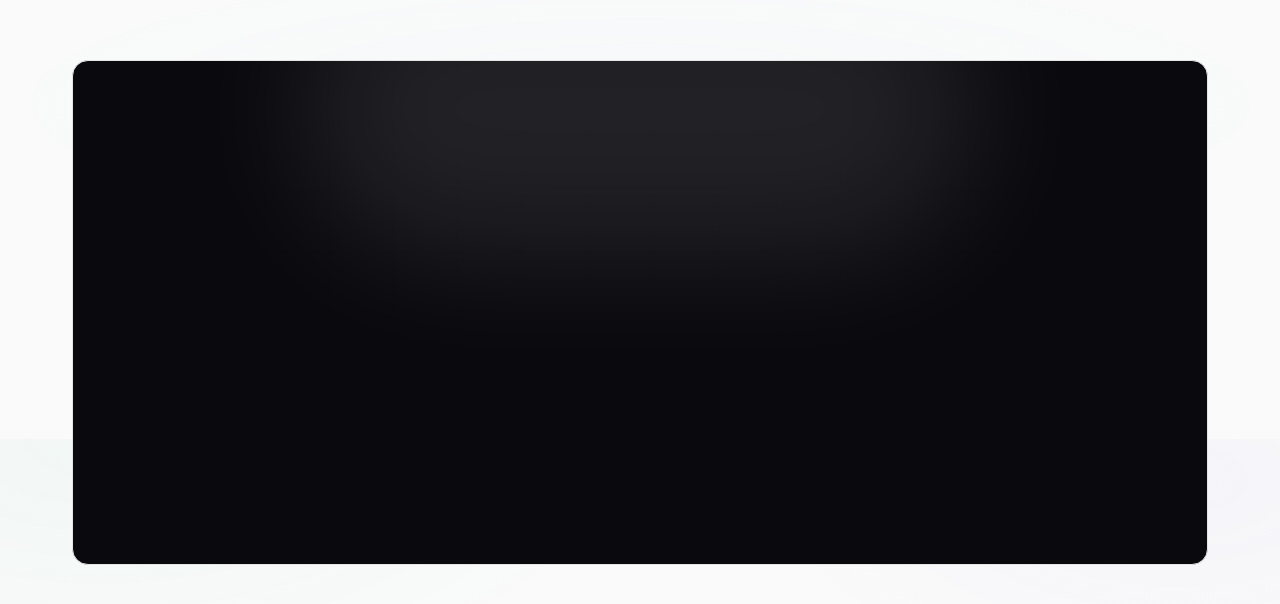
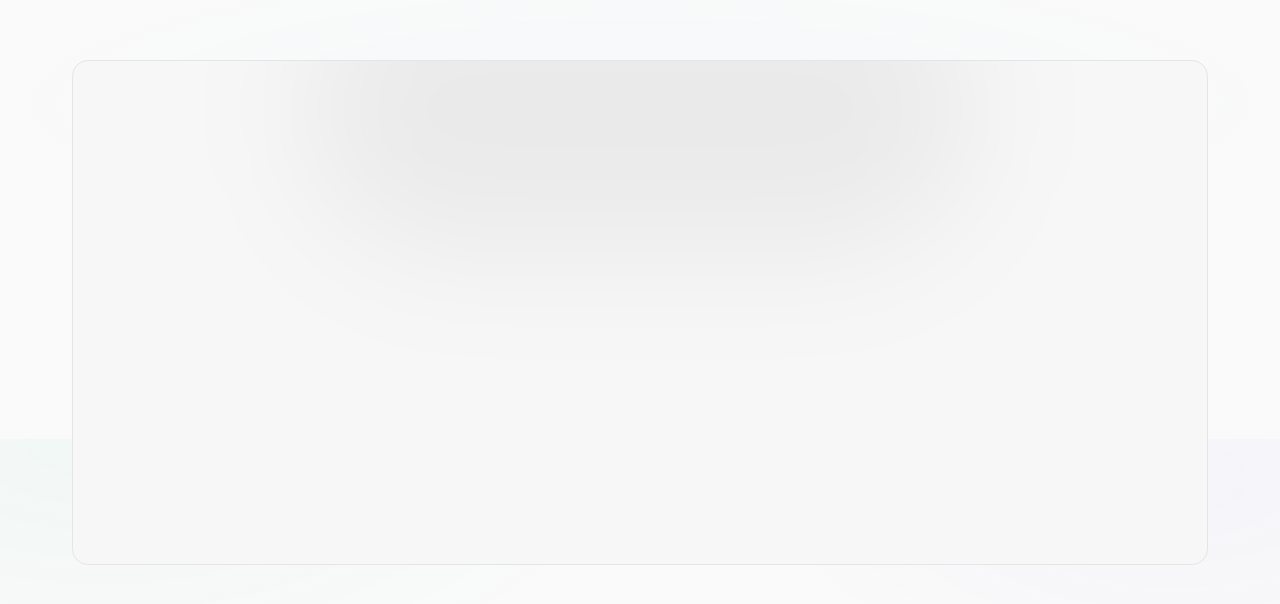
Before and after one commit to hugo75014/atlasflash-Landing, a Next.js app: page / in a window 1280 px wide. Shown: the part 7561-8165 px from the top of the page. Built offline with nearby package versions, Linux system fonts and the light colour scheme.

Commit message:
fix(cta): fond gris theme-aware pour la section CTA finale au lieu de noir figé

```diff
--- a/app/page.tsx
+++ b/app/page.tsx
@@ -1685,14 +1685,14 @@ function Faq() {
 function FinalCta() {
   return (
     <section className="container-page pb-24 pt-12 sm:pb-32 sm:pt-16">
-      <div className="relative overflow-hidden rounded-2xl border border-ink-200 bg-ink-950 text-ink-50">
+      <div className="relative overflow-hidden rounded-2xl border border-ink-200 bg-surface-2 text-ink-900 dark:text-ink-50">
         <div
           aria-hidden="true"
-          className="pointer-events-none absolute inset-0 opacity-[0.18] grid-bg dark:opacity-[0.4]"
+          className="pointer-events-none absolute inset-0 opacity-[0.05] grid-bg dark:opacity-[0.4]"
         />
         <div
           aria-hidden="true"
-          className="pointer-events-none absolute -top-24 left-1/2 h-72 w-[42rem] -translate-x-1/2 rounded-full bg-ink-50/10 blur-3xl"
+          className="pointer-events-none absolute -top-24 left-1/2 h-72 w-[42rem] -translate-x-1/2 rounded-full bg-ink-950/5 blur-3xl dark:bg-ink-50/10"
         />
         <div className="relative px-6 py-16 text-center sm:px-10 sm:py-20" data-reveal>
           <div className="mx-auto mb-7 flex justify-center">
@@ -1701,7 +1701,7 @@ function FinalCta() {
           <h2 className="mx-auto max-w-2xl text-balance text-3xl font-medium leading-[1.1] tracking-tight sm:text-4xl lg:text-[2.75rem]" data-i18n="final.title" suppressHydrationWarning>
             Arrêtez de gérer vos fournisseurs IA.
           </h2>
-          <p className="mx-auto mt-5 max-w-xl text-[15px] leading-[1.6] text-ink-400 sm:text-base" data-i18n="final.subtitle" suppressHydrationWarning>
+          <p className="mx-auto mt-5 max-w-xl text-[15px] leading-[1.6] text-ink-600 dark:text-ink-400 sm:text-base" data-i18n="final.subtitle" suppressHydrationWarning>
             Atlas s&apos;occupe du routage, des quotas, du Smart Fallback et de
             l&apos;orchestration. Vous développez. Atlas fait le reste.
           </p>
@@ -1709,7 +1709,7 @@ function FinalCta() {
             <a
               href="https://app.atlasflash.com/signin"
               data-i18n="final.cta.primary"
-              className="inline-flex h-11 items-center justify-center gap-2 rounded-md bg-ink-50 px-5 text-[14px] font-medium text-ink-950 transition-colors hover:bg-ink-100"
+              className="inline-flex h-11 items-center justify-center gap-2 rounded-md bg-ink-950 px-5 text-[14px] font-medium text-ink-50 transition-colors hover:bg-ink-800 dark:bg-ink-50 dark:text-ink-950 dark:hover:bg-ink-100"
              suppressHydrationWarning>
               Créer mon compte gratuitement
               <IconArrowRight />
@@ -1717,7 +1717,7 @@ function FinalCta() {
             <a
               href="https://app.atlasflash.com/signin"
               data-i18n="final.cta.secondary"
-              className="inline-flex h-11 items-center justify-center rounded-md border border-ink-50/20 bg-transparent px-5 text-[14px] font-medium text-ink-50 transition-colors hover:bg-ink-50/10"
+              className="inline-flex h-11 items-center justify-center rounded-md border border-ink-950/20 bg-transparent px-5 text-[14px] font-medium text-ink-900 transition-colors hover:bg-ink-950/5 dark:border-ink-50/20 dark:text-ink-50 dark:hover:bg-ink-50/10"
              suppressHydrationWarning>
               Se connecter
             </a>
```
